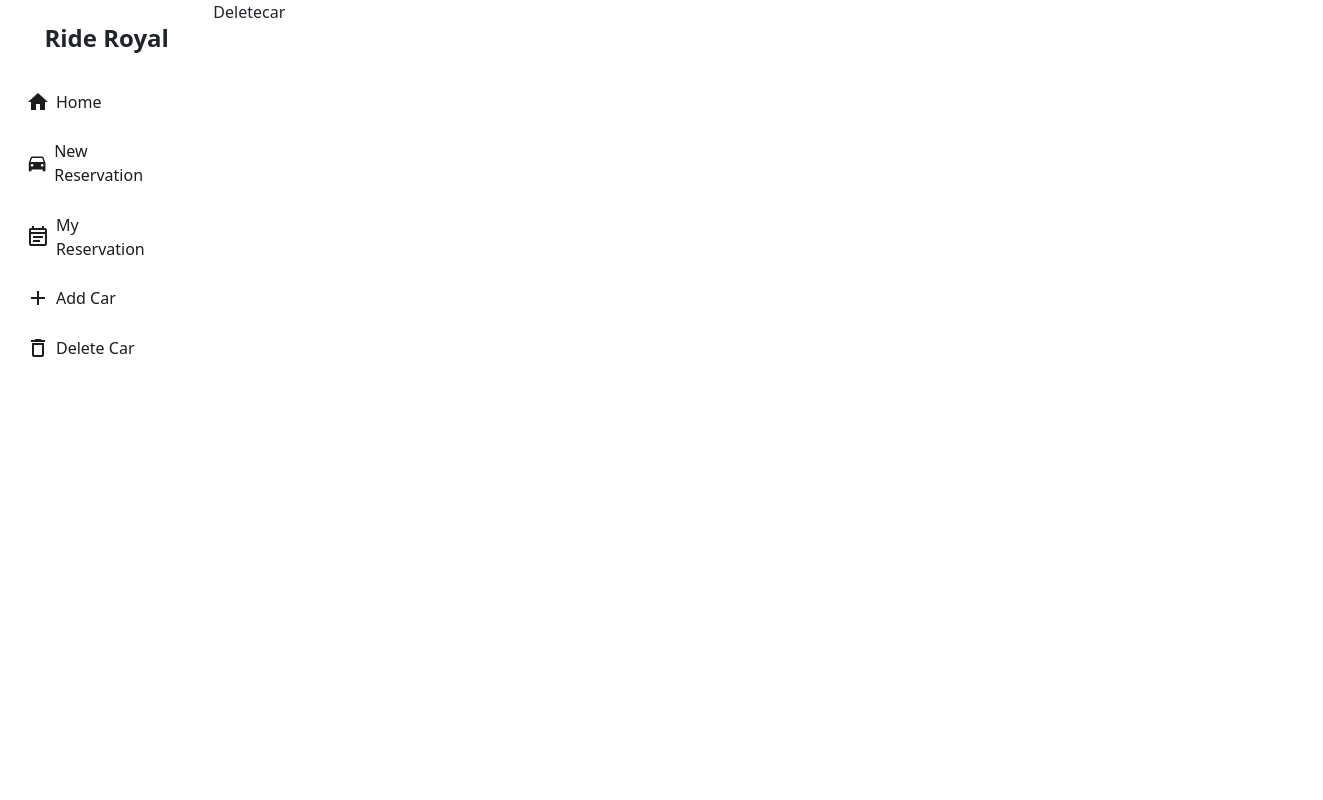
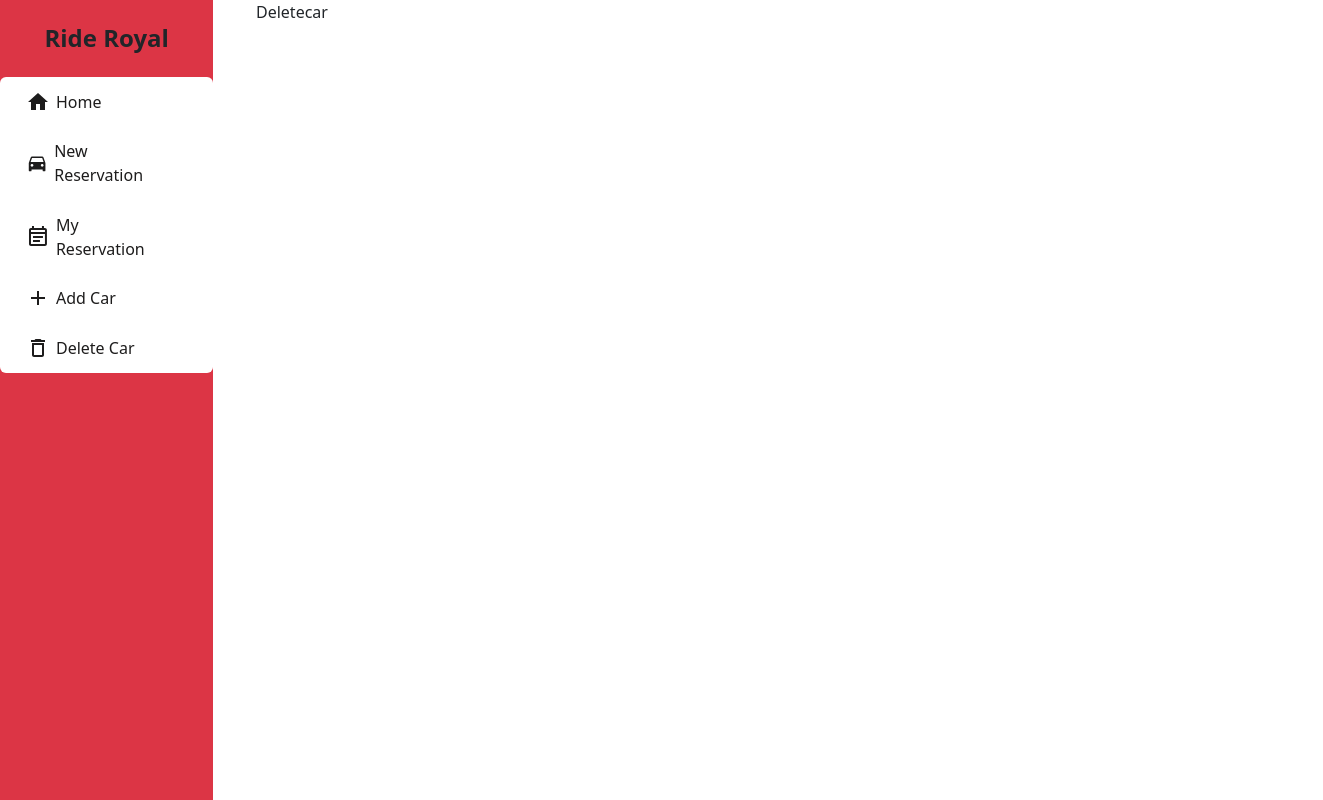
Before and after one commit to bernabasy/ride-royale-front-end, a React (Create React App) app: page /delete-car in a window 1280 px wide. Shown: the whole page, 1323 px wide, since content can reach past the window. Built offline with nearby package versions, Linux system fonts and the light colour scheme.

Commit message:
Make aside static on page scroll for large screens

```diff
--- a/src/components/Layout/Layout.jsx
+++ b/src/components/Layout/Layout.jsx
@@ -28,7 +28,7 @@ const Layout = ({ children }) => {
           </div>
         </div>
       </nav>
-      <aside className={`col-md-2 bg-white vh-100 ${sidebarVisible ? style['aside-visible'] : style['aside-hidden']}`}>
+      <aside className={`col-md-2 bg-danger vh-100 ${sidebarVisible ? style['aside-visible'] : style['aside-hidden']} ${style.sidebar}`}>
         <button
           type="button"
           className={`btn float-end ${style['aside-close']}`}
@@ -39,7 +39,7 @@ const Layout = ({ children }) => {
         <h4 className="fw-bold text-center my-4">Ride Royal</h4>
         <SideNav />
       </aside>
-      <div className="col-md-10">
+      <div className={`col-md-10 ${style['main-wrapper']}`}>
         {children}
       </div>
     </section>
--- a/src/components/Layout/style.module.css
+++ b/src/components/Layout/style.module.css
@@ -1,15 +1,26 @@
 .status-bar {
   display: none;
+}
+
+.sidebar {
+  position: fixed;
+  z-index: 1;
 }
 
 .aside-close {
   display: none;
 }
 
+.main-wrapper {
+  padding-bottom: 2rem;
+  margin-left: 20%;
+}
+
 @media screen and (max-width: 920px) {
   .status-bar {
     display: block;
     position: fixed;
+    z-index: 1;
   }
 
   .aside-close {
@@ -29,10 +40,15 @@
     position: absolute;
     top: 0;
     left: 0;
-    z-index: 1;
+    z-index: 2;
     opacity: 1;
     transform: translateX(-20%);
     transition: transform 0.3s ease-in-out 0s;
     padding-left: 20%;
   }
+
+  .main-wrapper {
+    margin-top: 4rem;
+    margin-left: 0;
+  }
 }
```
